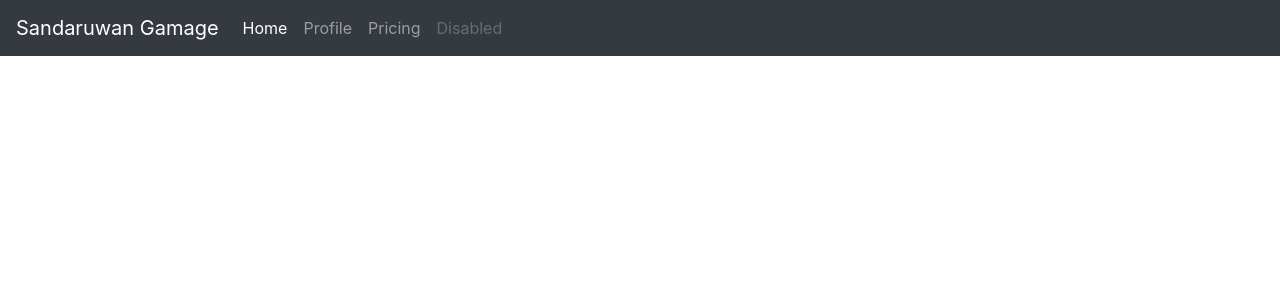
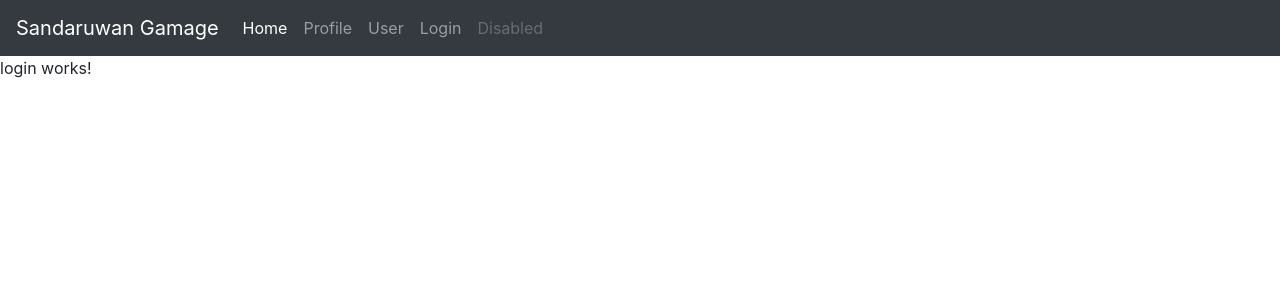
Before and after one commit to SANDARUWANGGSS/AngularTestProject, an Angular app: page /login in a window 1280 px wide. Before the commit this address led to /. Shown: the top 300 px of the page. Built offline with nearby package versions, Linux system fonts and the light colour scheme.

Commit message:
add some files

```diff
--- a/src/app/app.component.html
+++ b/src/app/app.component.html
@@ -12,7 +12,10 @@
         <a class="nav-link" routerLink="/profile">Profile</a>
       </li>
       <li class="nav-item">
-        <a class="nav-link" href="#">Pricing</a>
+        <a class="nav-link" routerLink="/users">User</a>
+      </li>
+      <li class="nav-item">
+        <a class="nav-link" routerLink="/login">Login</a>
       </li>
       <li class="nav-item">
         <a class="nav-link disabled" href="#" tabindex="-1" aria-disabled="true">Disabled</a>
--- a/src/app/app.module.ts
+++ b/src/app/app.module.ts
@@ -5,12 +5,16 @@ import { AppRoutingModule } from './app-routing.module';
 import { AppComponent } from './app.component';
 import { HomeComponent } from './home/home.component';
 import { ProfileComponent } from './profile/profile.component';
+import { UserComponent } from './user/user.component';
+import { LoginComponent } from './login/login.component';
 
 @NgModule({
   declarations: [
     AppComponent,
     HomeComponent,
-    ProfileComponent
+    ProfileComponent,
+    UserComponent,
+    LoginComponent
   ],
   imports: [
     BrowserModule,
--- /dev/null
+++ b/src/app/login/login.component.html
@@ -0,0 +1 @@
+<p>login works!</p>
--- /dev/null
+++ b/src/app/user/user.component.html
@@ -0,0 +1 @@
+<p>user works!</p>
```
Also changed, not shown: src/app/app-routing.module.ts (+6 -1 lines), src/app/login/login.component.ts (added, +10 -0 lines), src/app/user/user.component.ts (added, +10 -0 lines), src/app/login/login.component.scss (added), src/app/user/user.component.scss (added), 2 other files (tests, documents, lock files or other folders).
